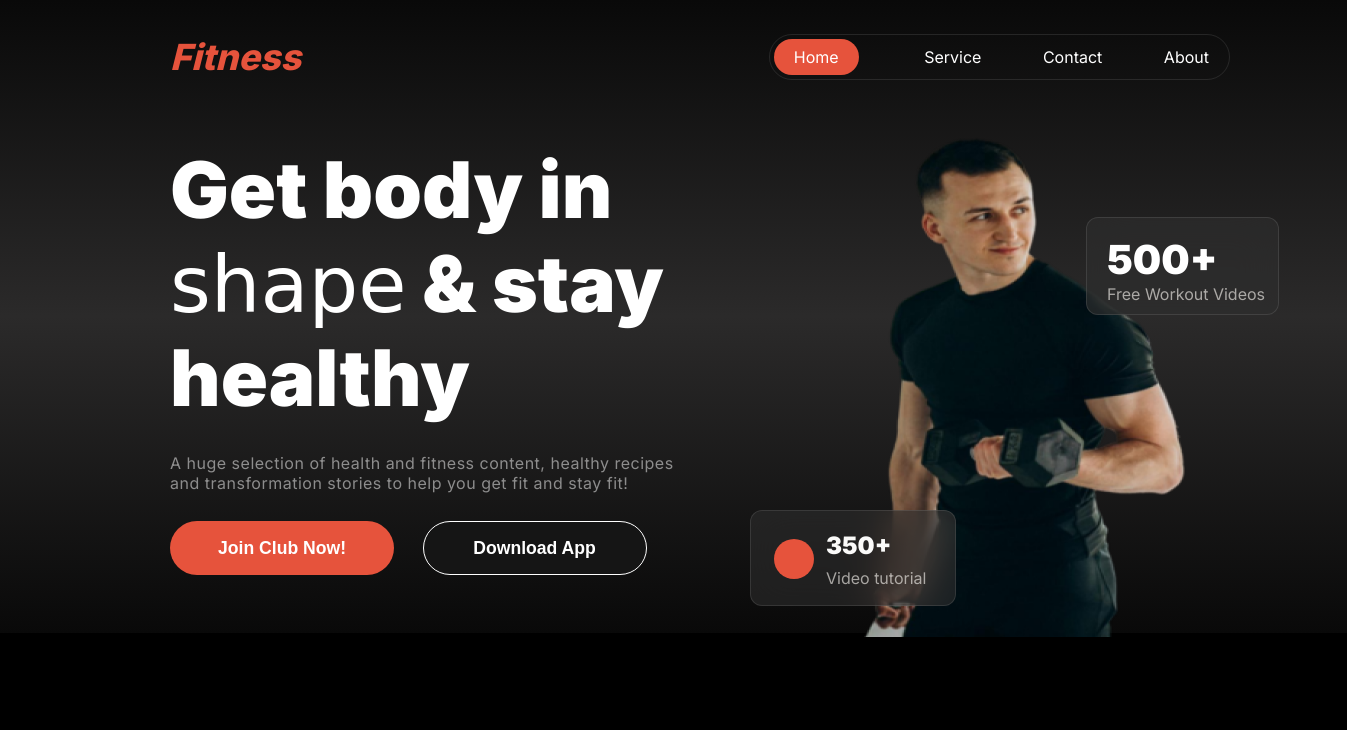
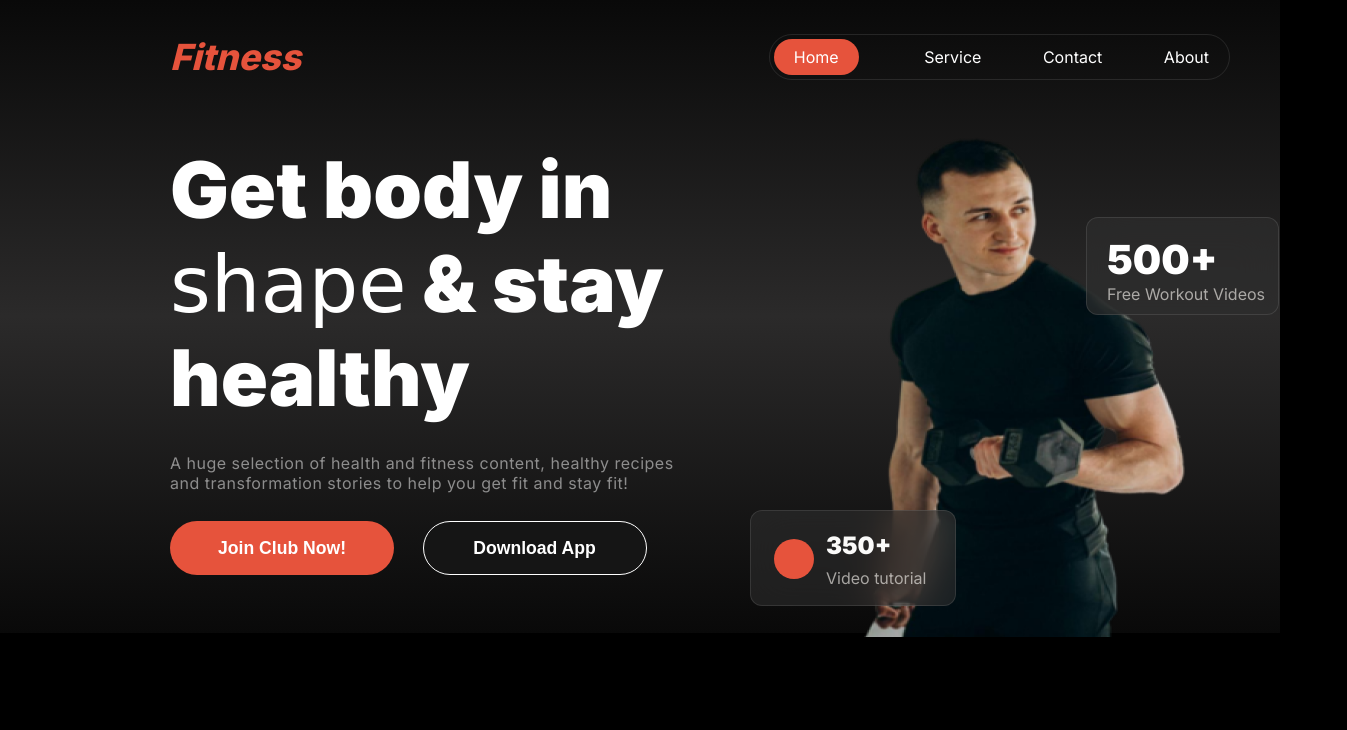
Before and after one commit to Walid-3105/assignment-2-responsible, a plain HTML site: page index.html in a window 1280 px wide. Shown: the top 730 px of the page, 1347 px wide, since content can reach past the window. Drawn offline with Linux system fonts and the light colour scheme; a web font is replaced by a local one.

Commit message:
header width changed

```diff
--- a/styles/style.css
+++ b/styles/style.css
@@ -54,9 +54,8 @@ body {
 /* header section start here */
 .header {
     background: linear-gradient(rgb(9, 9, 9), rgb(43, 42, 42), rgb(9, 9, 9) 100%);
-    /* background: radial-gradient( rgb(48, 48, 48), rgba(119, 119, 119, 0) 100%); */
     color: rgb(255, 255, 255);
-    width: 1347px;
+    width: 100%;
     margin: 0 auto;
 }
 
```
